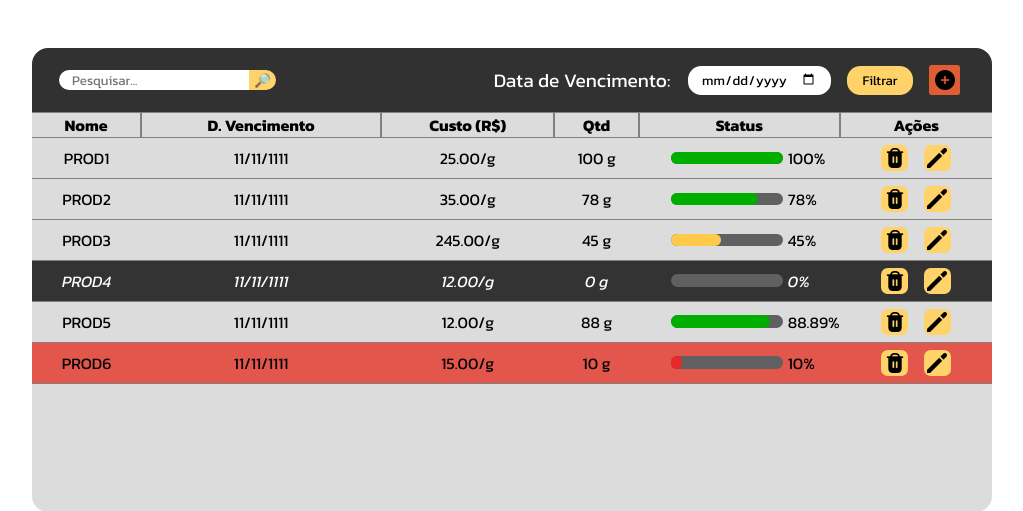
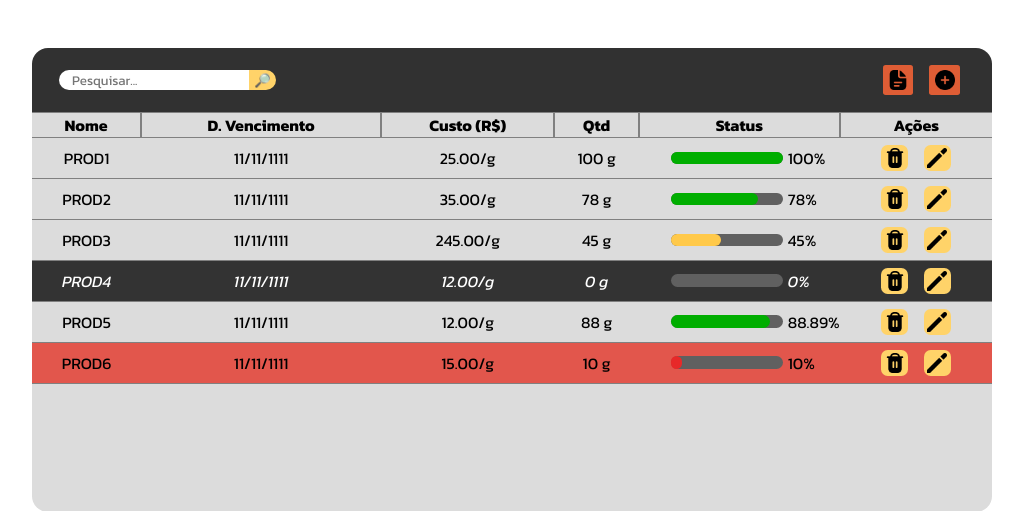
Before and after one commit to Ailer-h/pastelaria, a PHP site: page /php/tabelaEstoque.php in a window 1280 px wide. Shown: the part 96-607 px from the top of the page, without its empty margins (128-1151 px from the left). Run offline with PHP 8.4, Linux system fonts and the light colour scheme; a user stored in the database is signed in; data comes from the database, SQL or seed files in the repository; some web fonts are replaced.

Commit message:
Finished the stock page style

```diff
--- a/css/login.css
+++ b/css/login.css
@@ -130,7 +130,9 @@ body{
 
 .center .frame h1{
 
-    font-size: 4em;
+    font-size: 3em;
+
+    text-align: center;
 
 }
 /* Fim do banner da empresa */
--- a/css/tabelaEstoque.css
+++ b/css/tabelaEstoque.css
@@ -199,7 +199,7 @@ body{
 /* Fim da barra de pesquisa */
 
 /* Filtro */
-.table-header #filter{
+.table-header #menu{
 
     margin-right: 2em;
     display: flex;
@@ -209,51 +209,7 @@ body{
 
 }
 
-.table-header #filter form{
-    display: flex;
-    gap: 1em;
-}
-
-.table-header #filter form label{
-    color: white;
-    font-size: 1.2em;
-}
-
-.table-header #filter input[type="date"]{
-
-    border-radius: 1em;
-    border: none;
-
-    padding-left: 1em;
-    padding-right: 1em;
-
-}
-
-.table-header #filter input[type="date"]:focus, input[type="submit"]:focus{
-    outline: none;
-}
-
-.table-header #filter input[type="submit"]{
-
-    width: 5em;
-    border-radius: 1em;
-    border: none;
-    background-color: #FFD369;
-
-    transition: 200ms;
-
-}
-
-.table-header #filter input[type="submit"]:hover{
-
-    background-color: #d6b056;
-
-    transition: 200ms;
-
-}
-/* Fim do filtro */
-
-.table-header #filter button{
+.table-header #menu button{
 
     width: 2.3em;
     height: 2.3em;
@@ -271,14 +227,14 @@ body{
 
 }
 
-.table-header #filter button img{
+.table-header #menu button img{
 
     width: 1.5em;
     height: 1.5em;
 
 }
 
-.table-header #filter button:hover{
+.table-header #menu button:hover{
 
     background-color: #a74628;
 
@@ -402,10 +358,6 @@ body{
 /* Fim das classes de corpo */
 
 /* Cadastrar Materia Prima */
-#add-item{
-    display: none;
-}
-
 .center-absolute{
 
     position: absolute;
@@ -517,6 +469,7 @@ body{
 
     border-radius: .3em;
     margin-left: .1em;
+    padding-left: .3em;
 
     border: .001em solid black;
 
--- a/js/handleForms.js
+++ b/js/handleForms_estoque.js
@@ -21,7 +21,7 @@ let forms = [
 
             <div class="r-two">
                 <div>
-                    <label for="valor-custo">Valor de Custo:</label>
+                    <label for="valor-custo">Valor da unidade:</label>
                     <input type="number" name="valor-custo" id="valor-custo" min="0.0001" step="any" required>
                 </div>
 
@@ -71,7 +71,7 @@ let forms = [
 
         <div class="r-two">
             <div>
-                <label for="valor-custo">Valor de Custo:</label>
+                <label for="valor-custo">Valor da unidade:</label>
                 <input type="number" name="valor-custo" id="valor-custo" min="0.0001" step="any" required>
             </div>
 
--- a/php/adm_dashboard.php
+++ b/php/adm_dashboard.php
@@ -8,12 +8,14 @@
     <meta charset="UTF-8">
     <meta name="viewport" content="width=device-width, initial-scale=1.0">
     <link rel="stylesheet" href="../css/adm_dashboard.css">
-    <title>ADM DASHBOARD</title>
+    <title>Dashboard</title>
 </head>
 <body>
     <!-- Barra de navegção -->
     <div class="navbar">
-        <div class="logo"></div>
+        <div class="logo">
+            <img src="../images/logo.png">
+        </div>
         <div class="menu">
 
             <div class="user-area">
--- a/php/login.php
+++ b/php/login.php
@@ -61,7 +61,7 @@
         <!-- Banner da direita -->
         <div class="center">
             <div class="frame">
-                <h1>PASTELARIA NOME</h1>
+                <h1>PASTELARIA <br> DIVINA MASSA</h1>
             </div>
         </div>
 
--- a/php/tabelaEstoque.php
+++ b/php/tabelaEstoque.php
@@ -181,12 +181,8 @@
                 <a href="tabelaEstoque.php"><img src="../images/icons/close.png" id="close-search"></a>
             </form>
 
-            <div id="filter">
-                <form action="tabelaEstoque.php" method="post">
-                    <label for="vencimento">Data de Vencimento: </label>
-                    <input type="date" name="vencimento" id="vencimento">
-                    <input type="submit" value="Filtrar">
-                </form>
+            <div id="menu">
+                <button onclick=""><img src="../images/icons/report.png"></button>
                 <button onclick="setForm(0)"><img src="../images/icons/plus.png"></button>
             </div>
 
@@ -220,7 +216,7 @@
     </div>
 
 </body>
-<script src="../js/handleForms.js"></script>
+<script src="../js/handleForms_estoque.js"></script>
 </html>
 
 <?php
```
Also changed, not shown: css/adm_dashboard.css (+11 -0 lines), images/icons/report.png (added), images/logo.png (added).
